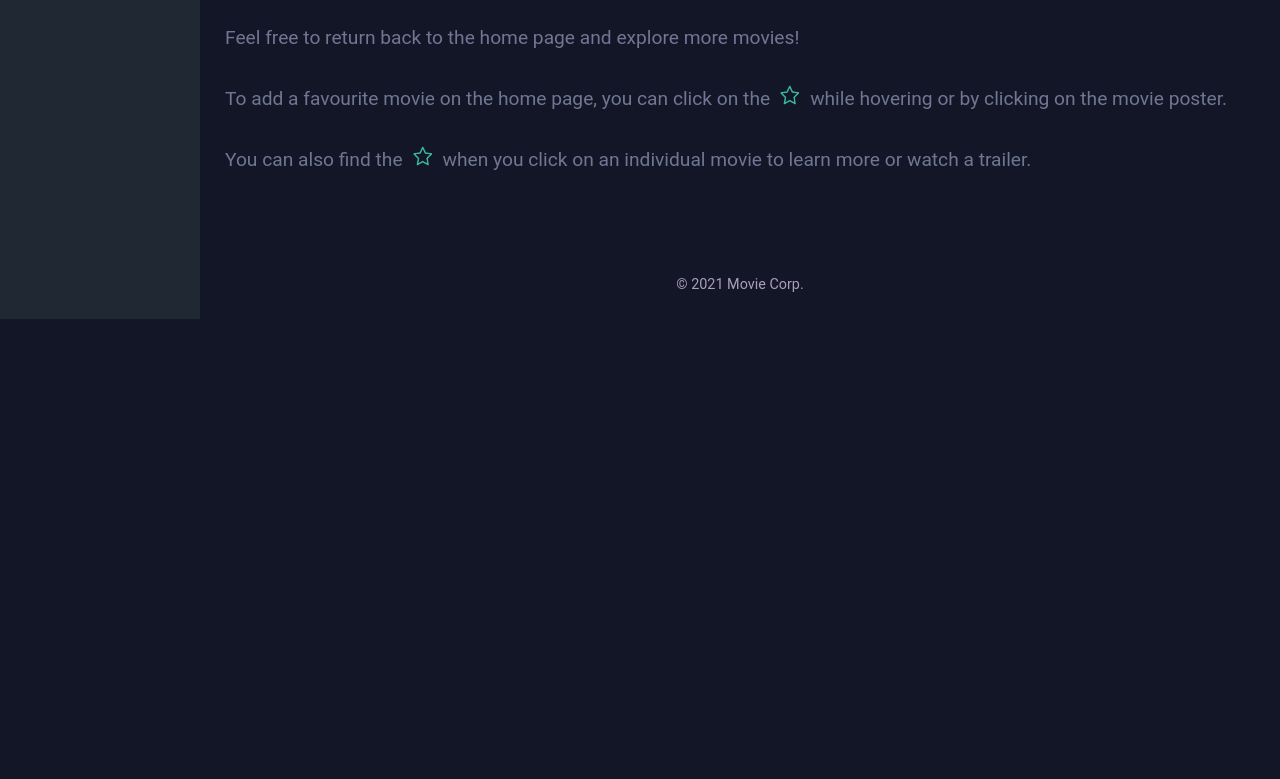
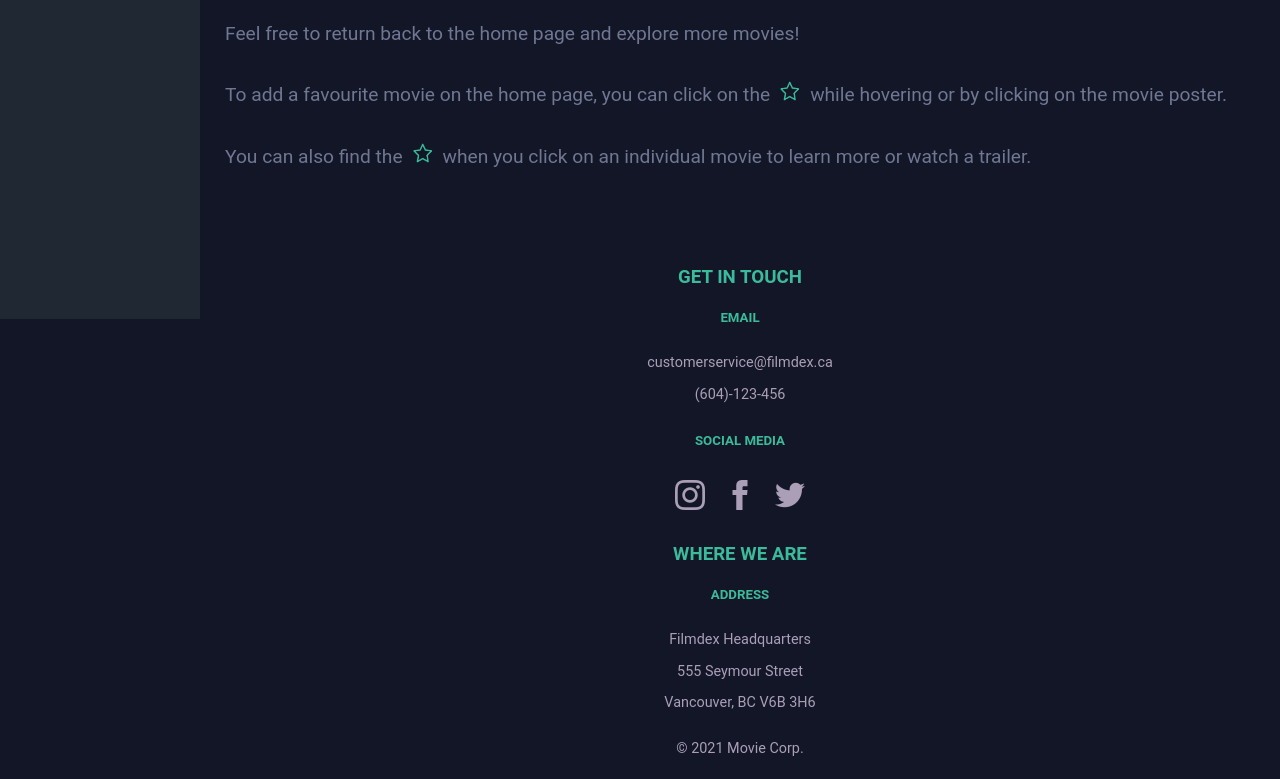
Before and after one commit to mina-bui/movie-app, a React app in the folder react-app-starter/: page /favourites in a window 1280 px wide. Shown: the part 481-1260 px from the top of the page. Before the commit the page ends 800 px from the top, so only its background shows below. Built offline with nearby package versions, Linux system fonts and the light colour scheme; a web font is replaced by a local one.

Commit message:
working on footer

```diff
--- a/react-app-starter/src/components/Footer.js
+++ b/react-app-starter/src/components/Footer.js
@@ -7,6 +7,47 @@ function Footer() {
 
   return (
     <footer>
+      <div class="contact">
+        <h3>Get in Touch</h3>
+
+      </div>
+      <div class="contact-info">
+        <h5>Email</h5>
+        <p>
+          customerservice@filmdex.ca
+            <br></br>
+            (604)-123-456
+          </p>
+      </div>
+      <div class="social">
+        <h5>Social Media</h5>
+
+        <a href="www.instagram.com">
+          <img src="/../assets/images/instagram-icon.png"></img>
+        </a>
+
+        <a href="www.facebook.com">
+          <img src="/../assets/images/facebook-icon.png"></img>
+        </a>
+
+        <a href="www.twitter.com">
+          <img src="/../assets/images/twitter-icon.png"></img>
+        </a>
+
+      </div>
+      <div class="location">
+        <h3>Where We Are</h3>
+      </div>
+      <div class="address">
+        <h5>Address</h5>
+        <p>
+            Filmdex Headquarters
+            <br></br>
+            555 Seymour Street
+            <br></br>
+            Vancouver, BC V6B 3H6
+          </p>
+      </div>
       <p>&copy; {year} Movie Corp.</p>
     </footer>
   );
--- a/react-app-starter/src/styles/components/_footer.scss
+++ b/react-app-starter/src/styles/components/_footer.scss
@@ -23,8 +23,13 @@ footer {
     text-align: center;
     bottom: 0px;
     margin-left: 200px;
+
+    p {
+        font-size: 0.9em;
+    }
+
+    .social img {
+        width: 50px;
+        padding: 10px;
+    }
 }
-
-footer p {
-    font-size: 0.9em;
-}
```
Also changed, not shown: react-app-starter/public/assets/images/facebook-icon.png (added), react-app-starter/public/assets/images/instagram-icon.png (added), react-app-starter/public/assets/images/twitter-icon.png (added), react-app-starter/public/assets/images/white-facebook-icon.png (added), react-app-starter/public/assets/images/white-instagram-icon.png (added), react-app-starter/public/assets/images/white-twitter-icon.png (added).
